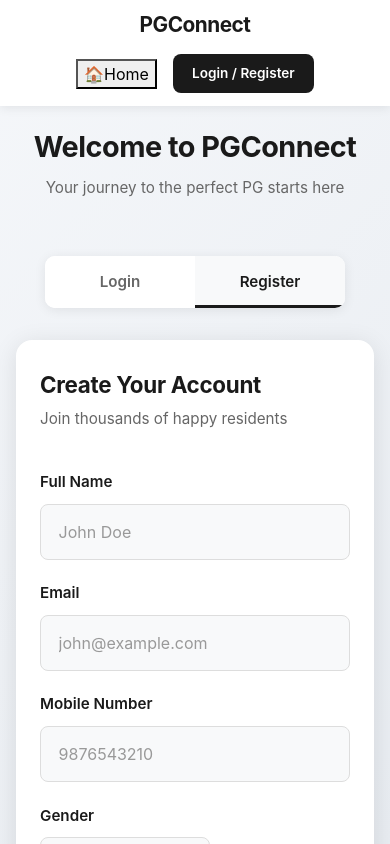
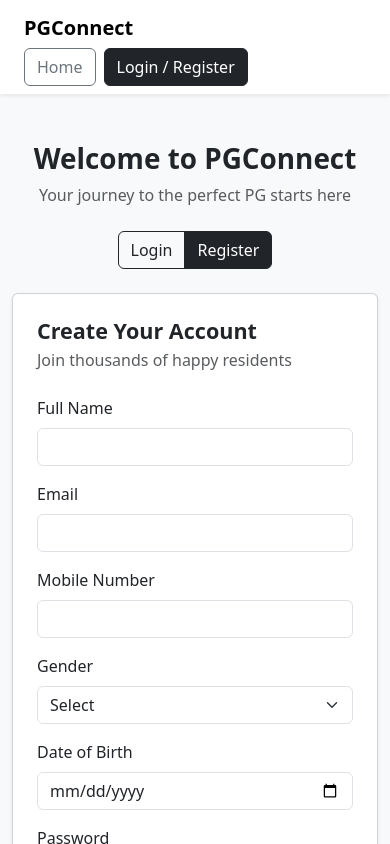
Before and after one commit to D5-92598-Rutuja/Paying_Guest_Management_System, a React (Vite) app in the folder admin/: page /login in a window 390 px wide. Both pictures are taken after a click on the button "Register". Shown: the top 844 px of the page. Built offline with nearby package versions, Linux system fonts and the light colour scheme; no server answers.

Commit message:
Login modified admin side

```diff
--- a/admin/src/pages/Login/Login.jsx
+++ b/admin/src/pages/Login/Login.jsx
@@ -1,241 +1,261 @@
-import React, { useState } from 'react';
-import './Login.css';
-import { useNavigate } from 'react-router-dom';
+import React, { useState } from "react";
+import { useNavigate } from "react-router-dom";
+import { useDispatch } from "react-redux";
+import { loginSuccess } from "../../redux/authSlice";
+import axios from "../../service/axiosInstance";
+import { Link } from "react-bootstrap-icons";
 
 const Login = () => {
   const [isLogin, setIsLogin] = useState(true);
   const navigate = useNavigate();
+  const dispatch = useDispatch();
+
   const [formData, setFormData] = useState({
-    fullName: '',
-    email: '',
-    mobileNumber: '',
-    gender: '',
-    dateOfBirth: '',
-    password: '',
-    confirmPassword: ''
+    fullName: "",
+    email: "",
+    mobileNumber: "",
+    gender: "",
+    dateOfBirth: "",
+    password: "",
+    confirmPassword: "",
   });
 
-  const handleInputChange = (e) => {
-    const { name, value } = e.target;
-    setFormData(prev => ({
-      ...prev,
-      [name]: value
-    }));
+  const handleChange = (e) => {
+    setFormData({ ...formData, [e.target.name]: e.target.value });
   };
 
-  const handleSubmit = (e) => {
+  const handleSubmit = async (e) => {
     e.preventDefault();
+
+    // ================= LOGIN =================
     if (isLogin) {
-      console.log('Login submitted:', {
+      if (!formData.email || !formData.password) {
+        alert("Please fill all fields");
+        return;
+      }
+
+      try {
+        const res = await axios.post("/auth/login", {
           email: formData.email,
-        password: formData.password
+          password: formData.password,
         });
+
+        dispatch(
+          loginSuccess({
+            token: res.data.token,
+            role: res.data.role,
+          })
+        );
+
+        if (res.data.role === "ROLE_ADMIN") {
+          navigate("/admin/dashboard");
         } else {
-      console.log('Register submitted:', formData);
+          navigate("/home/dashboard");
+        }
+      } catch (error) {
+        alert("Invalid email or password");
+      }
+    }
+
+    // ================= REGISTER =================
+    else {
+      if (formData.password !== formData.confirmPassword) {
+        alert("Passwords do not match");
+        return;
+      }
+
+      try {
+         await axios.post("/auth/register", {
+      firstName: formData.fullName.split(" ")[0],
+      lastName: formData.fullName.split(" ").slice(1).join(" "),
+      email: formData.email,
+      password: formData.password,
+      mobileNo: formData.mobileNumber,
+      gender: formData.gender,
+      dob: formData.dateOfBirth,
+        });
+
+        alert("Registration successful! Please login.");
+        setIsLogin(true);
+      } catch (error) {
+        console.error(error);
+        alert("Registration failed");
+      }
     }
   };
 
   return (
-    <div className="fullscreen-auth-page">
-      {/* Top Navigation Bar */}
-      <nav className="fullscreen-navbar">
-        <div className="fullscreen-nav-container">
-          <h1 className="fullscreen-brand-logo">PGConnect</h1>
-          <div className="fullscreen-nav-actions">
-            <button className="fullscreen-profile-nav-btn" onClick={() => navigate('/')}>
-              <span className="fullscreen-profile-nav-icon">🏠</span>
-              <span>Home</span>
+    <div className="min-vh-100 bg-light">
+      {/* Navbar */}
+      <nav className="navbar navbar-light bg-white shadow-sm px-4">
+        <span className="navbar-brand fw-bold">PGConnect</span>
+        <div>
+          <button
+            className="btn btn-outline-secondary me-2"
+            onClick={() => navigate("/")}
+          >
+            Home
           </button>
-            <button className="fullscreen-nav-login-btn">Login / Register</button>
-          </div>
+          <button className="btn btn-dark">Login / Register</button>
         </div>
       </nav>
 
-      {/* Main Content */}
-      <div className="fullscreen-auth-content">
-        <div className="fullscreen-auth-header">
-          <h1 className="fullscreen-auth-main-title">Welcome to PGConnect</h1>
-          <p className="fullscreen-auth-subtitle">Your journey to the perfect PG starts here</p>
-        </div>
+      {/* Content */}
+      <div className="container d-flex flex-column align-items-center py-5">
+        <h1 className="fw-bold mb-2 text-center">Welcome to PGConnect</h1>
+        <p className="text-muted mb-4 text-center">
+          Your journey to the perfect PG starts here
+        </p>
 
-        {/* Tab Navigation */}
-        <div className="fullscreen-auth-tab-container">
+        {/* Tabs */}
+        <div className="btn-group mb-4">
           <button
-            className={`fullscreen-auth-tab-btn ${isLogin ? 'active' : ''}`}
+            className={`btn ${isLogin ? "btn-dark" : "btn-outline-dark"}`}
             onClick={() => setIsLogin(true)}
           >
             Login
           </button>
           <button
-            className={`fullscreen-auth-tab-btn ${!isLogin ? 'active' : ''}`}
+            className={`btn ${!isLogin ? "btn-dark" : "btn-outline-dark"}`}
             onClick={() => setIsLogin(false)}
           >
             Register
           </button>
         </div>
 
-        {/* Form Card */}
-        <div className="fullscreen-auth-form-card">
-          {isLogin ? (
-            /* Login Form */
-            <div className="fullscreen-form-wrapper">
-              <h2 className="fullscreen-form-heading">Login to Your Account</h2>
-              <p className="fullscreen-form-subheading">Enter your credentials to access your dashboard</p>
+        {/* Card */}
+        <div className="card shadow-sm w-100" style={{ maxWidth: "500px" }}>
+          <div className="card-body p-4">
+            <h4 className="fw-bold mb-1">
+              {isLogin ? "Login to Your Account" : "Create Your Account"}
+            </h4>
+            <p className="text-muted mb-4">
+              {isLogin
+                ? "Enter your credentials to continue"
+                : "Join thousands of happy residents"}
+            </p>
 
-              <form onSubmit={handleSubmit} className="fullscreen-auth-form">
-                <div className="fullscreen-form-field">
-                  <label htmlFor="email">Email</label>
+            <form onSubmit={handleSubmit}>
+              {!isLogin && (
+                <div className="mb-3">
+                  <label className="form-label">Full Name</label>
+                  <input
+                    type="text"
+                    className="form-control"
+                    name="fullName"
+                    value={formData.fullName}
+                    onChange={handleChange}
+                    required
+                  />
+                </div>
+              )}
+
+              <div className="mb-3">
+                <label className="form-label">Email</label>
                 <input
                   type="email"
-                    id="email"
+                  className="form-control"
                   name="email"
-                    placeholder="john@example.com"
                   value={formData.email}
-                    onChange={handleInputChange}
+                  onChange={handleChange}
                   required
                 />
               </div>
 
-                <div className="fullscreen-form-field">
-                  <label htmlFor="password">Password</label>
+              {!isLogin && (
+                <>
+                  <div className="mb-3">
+                    <label className="form-label">Mobile Number</label>
                     <input
-                    type="password"
-                    id="password"
-                    name="password"
-                    placeholder="Enter your password"
-                    value={formData.password}
-                    onChange={handleInputChange}
+                      type="tel"
+                      className="form-control"
+                      name="mobileNumber"
+                      value={formData.mobileNumber}
+                      onChange={handleChange}
                       required
                     />
                   </div>
 
-                <button type="submit" className="fullscreen-form-submit-btn" onClick={() => navigate('/home/dashboard')}>
-                  Login
+                  <div className="row">
+                    <div className="col-md-6 mb-3">
+                      <label className="form-label">Gender</label>
+                      <select
+                        className="form-select"
+                        name="gender"
+                        value={formData.gender}
+                        onChange={handleChange}
+                        required
+                      >
+                        <option value="">Select</option>
+                        <option value="MALE">Male</option>
+                        <option value="FEMALE">Female</option>
+                        <option value="OTHER">Other</option>
+                      </select>
+                    </div>
+
+                    <div className="col-md-6 mb-3">
+                      <label className="form-label">Date of Birth</label>
+                      <input
+                        type="date"
+                        className="form-control"
+                        name="dateOfBirth"
+                        value={formData.dateOfBirth}
+                        onChange={handleChange}
+                        required
+                      />
+                    </div>
+                  </div>
+                </>
+              )}
+
+              <div className="mb-3">
+                <label className="form-label">Password</label>
+                <input
+                  type="password"
+                  className="form-control"
+                  name="password"
+                  value={formData.password}
+                  onChange={handleChange}
+                  required
+                />
+              </div>
+
+              {!isLogin && (
+                <div className="mb-3">
+                  <label className="form-label">Confirm Password</label>
+                  <input
+                    type="password"
+                    className="form-control"
+                    name="confirmPassword"
+                    value={formData.confirmPassword}
+                    onChange={handleChange}
+                    required
+                  />
+                </div>
+              )}
+
+              <button type="submit" className="btn btn-dark w-100 mt-3">
+                {isLogin ? "Login" : "Create Account"}
               </button>
 
+              {isLogin && (
+                <div className="text-center mt-3">
+                  <Link
+                    to="/forgot-password"
+                    className="text-decoration-none fw-semibold"
+                  >
+                    Forgot Password?
+                  </Link>
+                </div>
+              )}
 
-
-                <a href="#" className="fullscreen-forgot-password-link">
-                  Forgot Password?
-                </a>
-
-                <p className="fullscreen-terms-text">
+              <p className="text-muted small text-center mt-4">
                 By continuing, you agree to our Terms of Service and Privacy Policy
               </p>
             </form>
           </div>
-          ) : (
-            /* Register Form */
-            <div className="fullscreen-form-wrapper">
-              <h2 className="fullscreen-form-heading">Create Your Account</h2>
-              <p className="fullscreen-form-subheading">Join thousands of happy residents</p>
-
-              <form onSubmit={handleSubmit} className="fullscreen-auth-form">
-                <div className="fullscreen-form-field">
-                  <label htmlFor="fullName">Full Name</label>
-                  <input
-                    type="text"
-                    id="fullName"
-                    name="fullName"
-                    placeholder="John Doe"
-                    value={formData.fullName}
-                    onChange={handleInputChange}
-                    required
-                  />
-                </div>
-
-                <div className="fullscreen-form-field">
-                  <label htmlFor="email">Email</label>
-                  <input
-                    type="email"
-                    id="email"
-                    name="email"
-                    placeholder="john@example.com"
-                    value={formData.email}
-                    onChange={handleInputChange}
-                    required
-                  />
-                </div>
-
-                <div className="fullscreen-form-field">
-                  <label htmlFor="mobileNumber">Mobile Number</label>
-                  <input
-                    type="tel"
-                    id="mobileNumber"
-                    name="mobileNumber"
-                    placeholder="9876543210"
-                    value={formData.mobileNumber}
-                    onChange={handleInputChange}
-                    required
-                  />
-                </div>
-
-                <div className="fullscreen-form-row-split">
-                  <div className="fullscreen-form-field">
-                    <label htmlFor="gender">Gender</label>
-                    <select
-                      id="gender"
-                      name="gender"
-                      value={formData.gender}
-                      onChange={handleInputChange}
-                      required
-                    >
-                      <option value="">Select</option>
-                      <option value="male">Male</option>
-                      <option value="female">Female</option>
-                      <option value="other">Other</option>
-                    </select>
-                  </div>
-
-                  <div className="fullscreen-form-field">
-                    <label htmlFor="dateOfBirth">Date of Birth</label>
-                    <input
-                      type="text"
-                      id="dateOfBirth"
-                      name="dateOfBirth"
-                      placeholder="dd/mm/yyyy"
-                      value={formData.dateOfBirth}
-                      onChange={handleInputChange}
-                      required
-                    />
         </div>
       </div>
-
-                <div className="fullscreen-form-field">
-                  <label htmlFor="password">Password</label>
-                  <input
-                    type="password"
-                    id="password"
-                    name="password"
-                    placeholder="Create a password"
-                    value={formData.password}
-                    onChange={handleInputChange}
-                    required
-                  />
-                </div>
-
-                <div className="fullscreen-form-field">
-                  <label htmlFor="confirmPassword">Confirm Password</label>
-                  <input
-                    type="password"
-                    id="confirmPassword"
-                    name="confirmPassword"
-                    placeholder="Confirm your password"
-                    value={formData.confirmPassword}
-                    onChange={handleInputChange}
-                    required
-                  />
-                </div>
-
-                <button type="submit" className="fullscreen-form-submit-btn">
-                  Create Account
-                </button>
-              </form>
-            </div>
-          )}
-        </div>
-      </div>
-
     </div>
   );
 };
```
Lines whose indentation alone changed are shown as unchanged.
